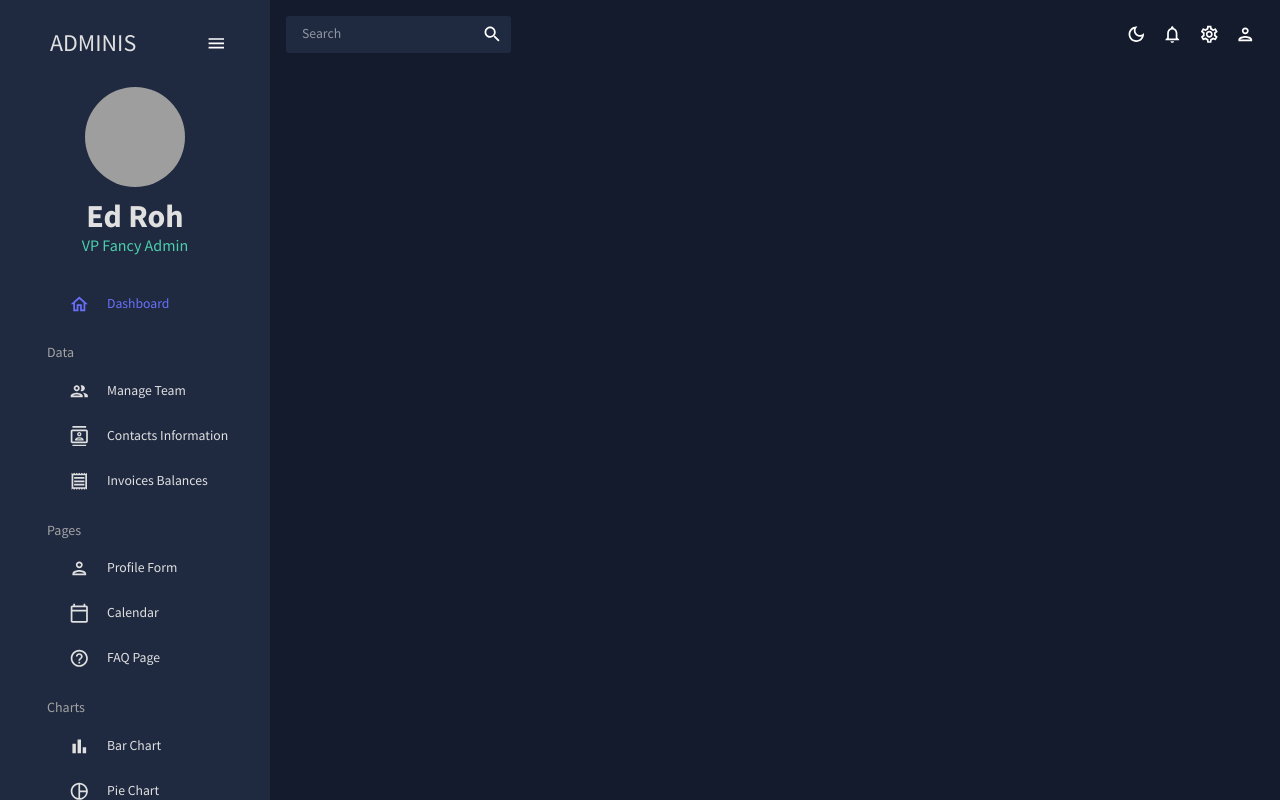
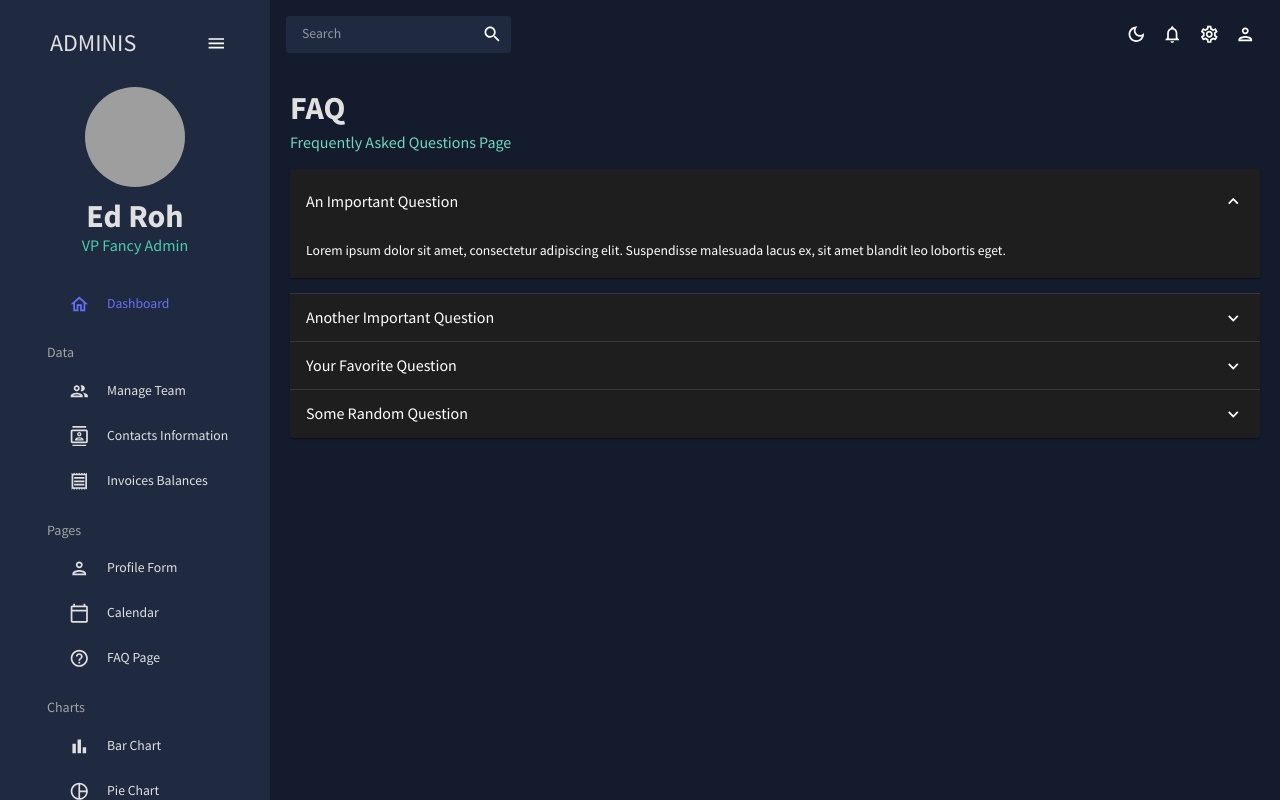
Before and after one commit to alecmccue/react-admin-dashboard, a React (Create React App) app: page /faq in a window 1280 px wide. Built offline with nearby package versions, Linux system fonts and the light colour scheme; grey boxes are pictures that could not be loaded.

Commit message:
more faq

```diff
--- a/src/App.js
+++ b/src/App.js
@@ -9,10 +9,10 @@
 import Invoices from "./scenes/invoices";
 import Form from "./scenes/form";
 import Calendar from "./scenes/calendar";
+import FAQ from "./scenes/faq";
 // import Bar from "./scenes/bar";
 // import Line from "./scenes/line";
 // import Pie from "./scenes/pie";
-// import FAQ from "./scenes/faq";
 // import Geography from "./scenes/geography";
 
 function App() {
@@ -33,10 +33,10 @@
               <Route path="/invoices" element={<Invoices />} />
               <Route path="/form" element={<Form />} />
               <Route path="/calendar" element={<Calendar />} />
+              <Route path="/faq" element={<FAQ />} />
               {/* <Route path="/bar" element={<Bar />} /> */}
               {/* <Route path="/pie" element={<Pie />} /> */}
               {/* <Route path="/line" element={<Line />} /> */}
-              {/* <Route path="/faq" element={<FAQ />} /> */}
               {/* <Route path="/geography" element={<Geography />} /> */}
             </Routes>
           </main>
--- a/src/scenes/faq/index.jsx
+++ b/src/scenes/faq/index.jsx
@@ -15,7 +15,7 @@
     <Box m="20px">
       <Header title="FAQ" subtitle="Frequently Asked Questions Page" />
 
-      <Accordion>
+      <Accordion defaultExpanded>
         <AccordionSummary expandIcon={<ExpandMoreIcon />}>
           <Typography colors={colors.greenAccent[500]} variant="h5">
             An Important Question
```
